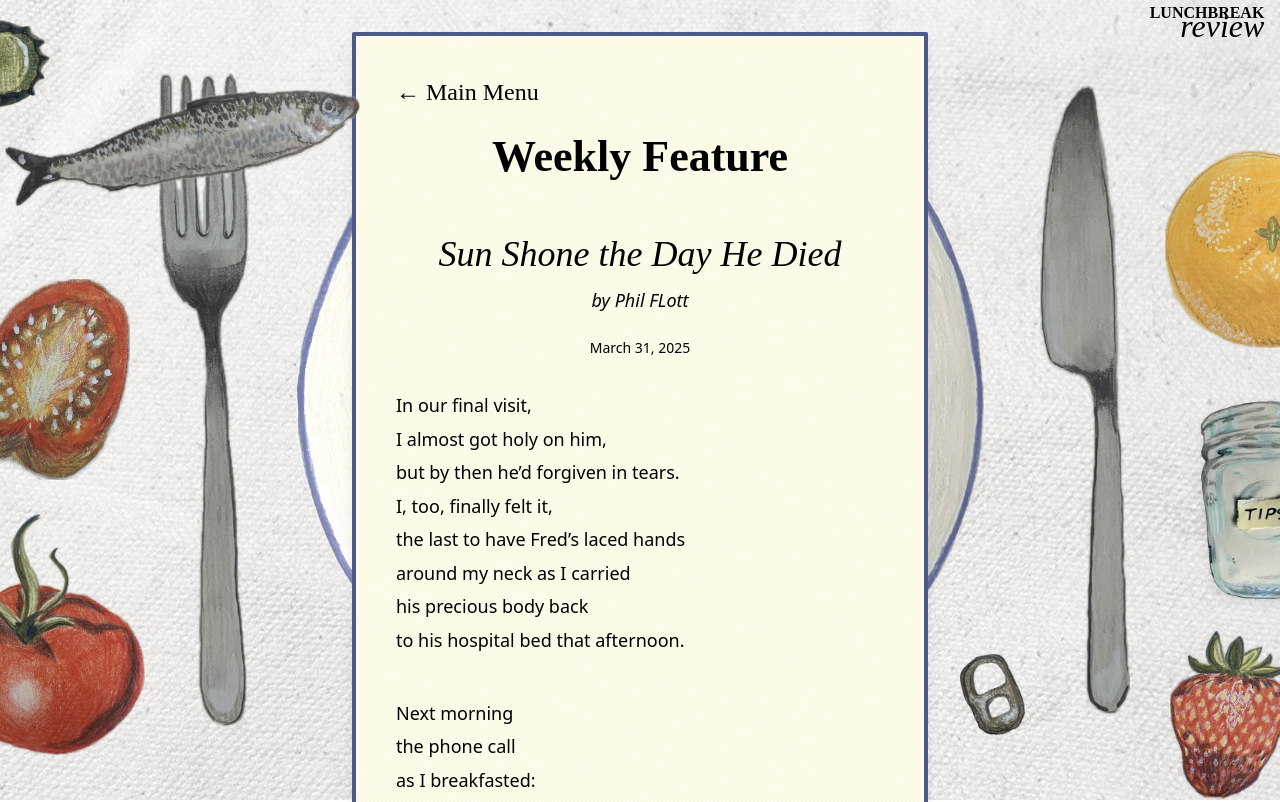
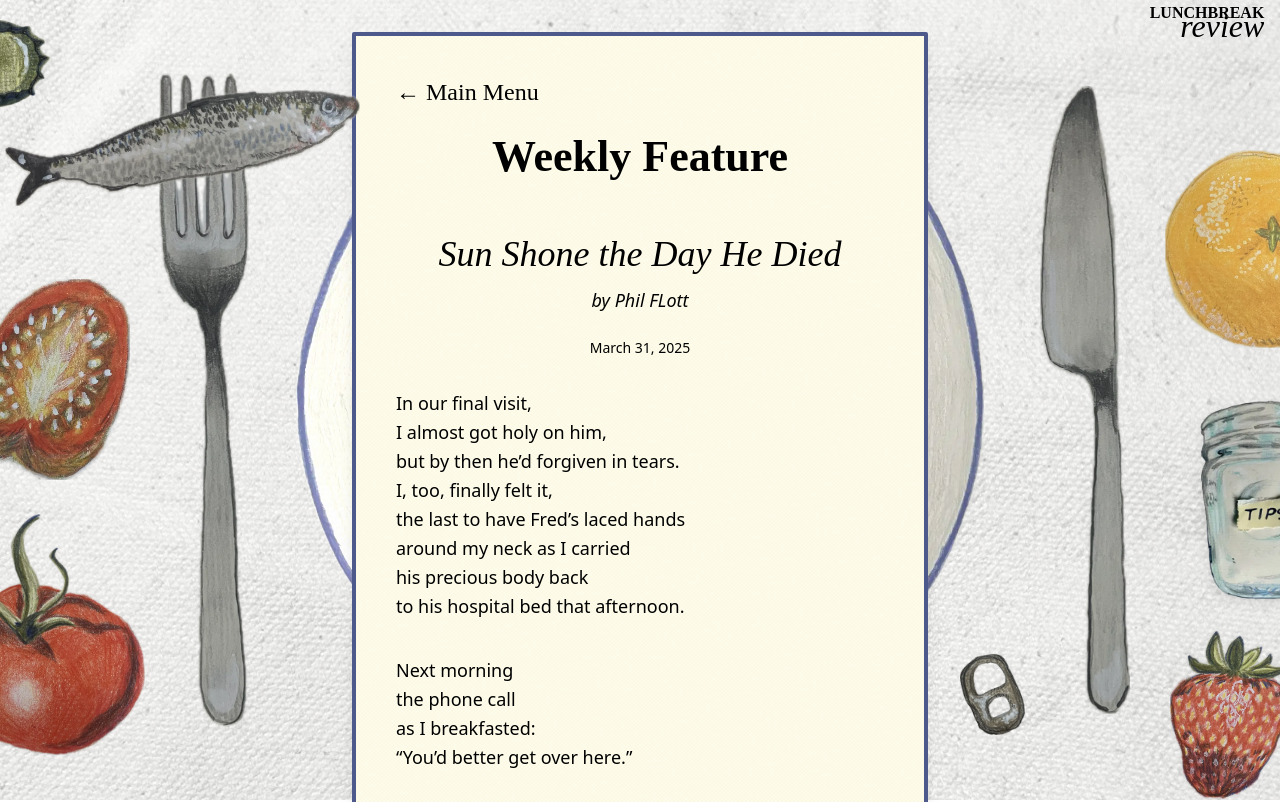
Before and after one commit to stabeart/lunch-break, a React (Vite) app: page /weekly in a window 1280 px wide. Shown: the top 802 px of the page. Built offline with nearby package versions, Linux system fonts and the light colour scheme; the HTML template or start-up script is replaced by a standard one.

Commit message:
even smaller poetry spacing

```diff
--- a/src/components/WeeklySpecials.jsx
+++ b/src/components/WeeklySpecials.jsx
@@ -34,17 +34,15 @@ const WeeklySpecials = () => {
         <p className="mb-8 text-sm">{featuredPiece.date}</p>
       </div>
 
-      <div className="text-left max-w-prose mx-auto" style={{
-
-        fontSize: '1.125rem',
-        lineHeight: '1.75'
-      }}>
+      <div className="text-left max-w-prose mx-auto">
+      <div className="poetry-container" style={{ lineHeight: "1.5" }}>
         {contentLines.map((line, index) => (
           <p key={index} className={`mb-0.5 ${line.trim() === "" ? "mb-2" : ""}`}>
             {line.trim() === "" ? <br /> : line}
           </p>
         ))}
       </div>
+    </div>
 
       <div className="mt-12 mb-8 border-t border-gray-200 pt-8 text-left max-w-prose mx-auto">
         <h3 className="text-xl mb-3">About the Author</h3>
```
